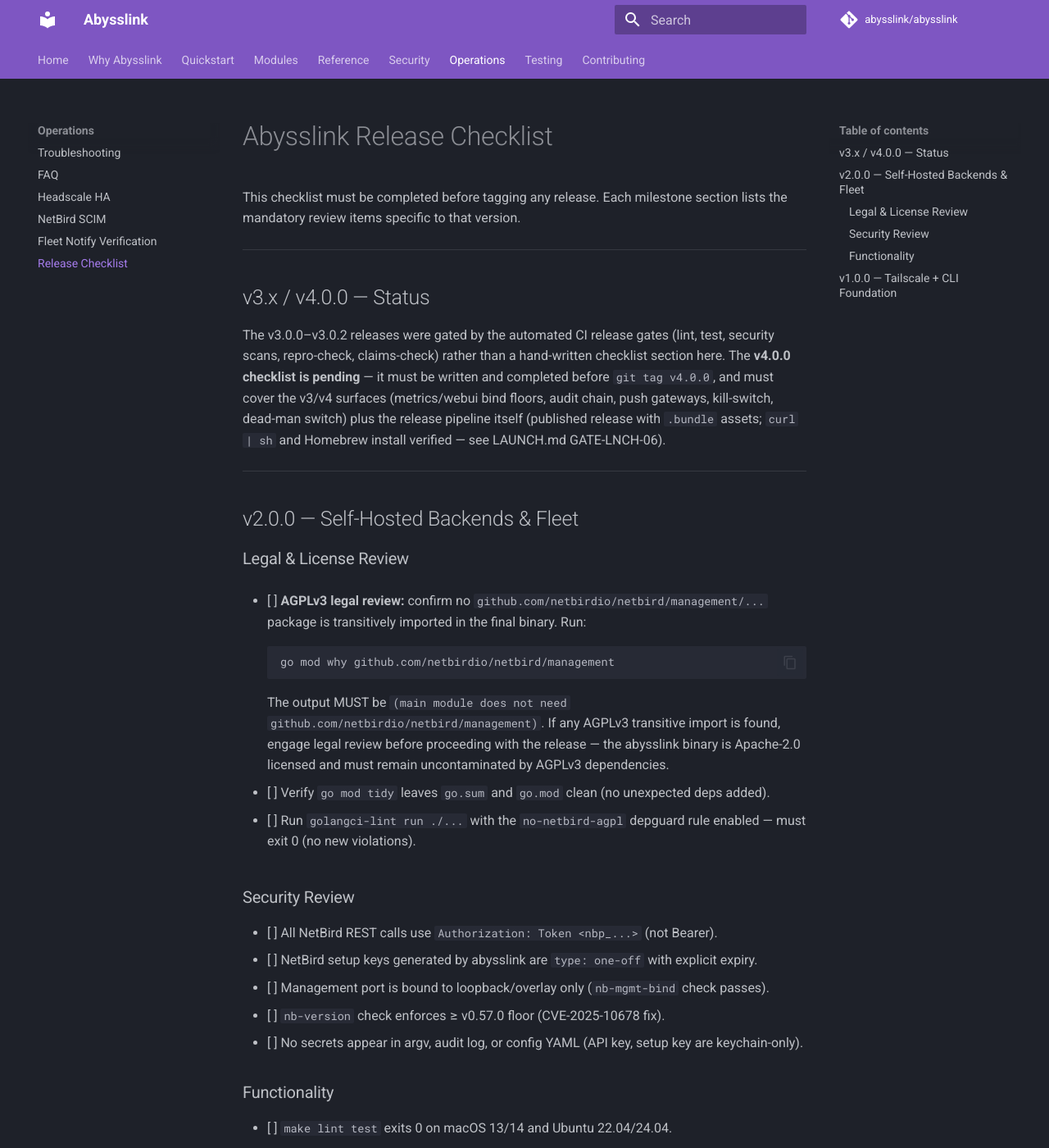
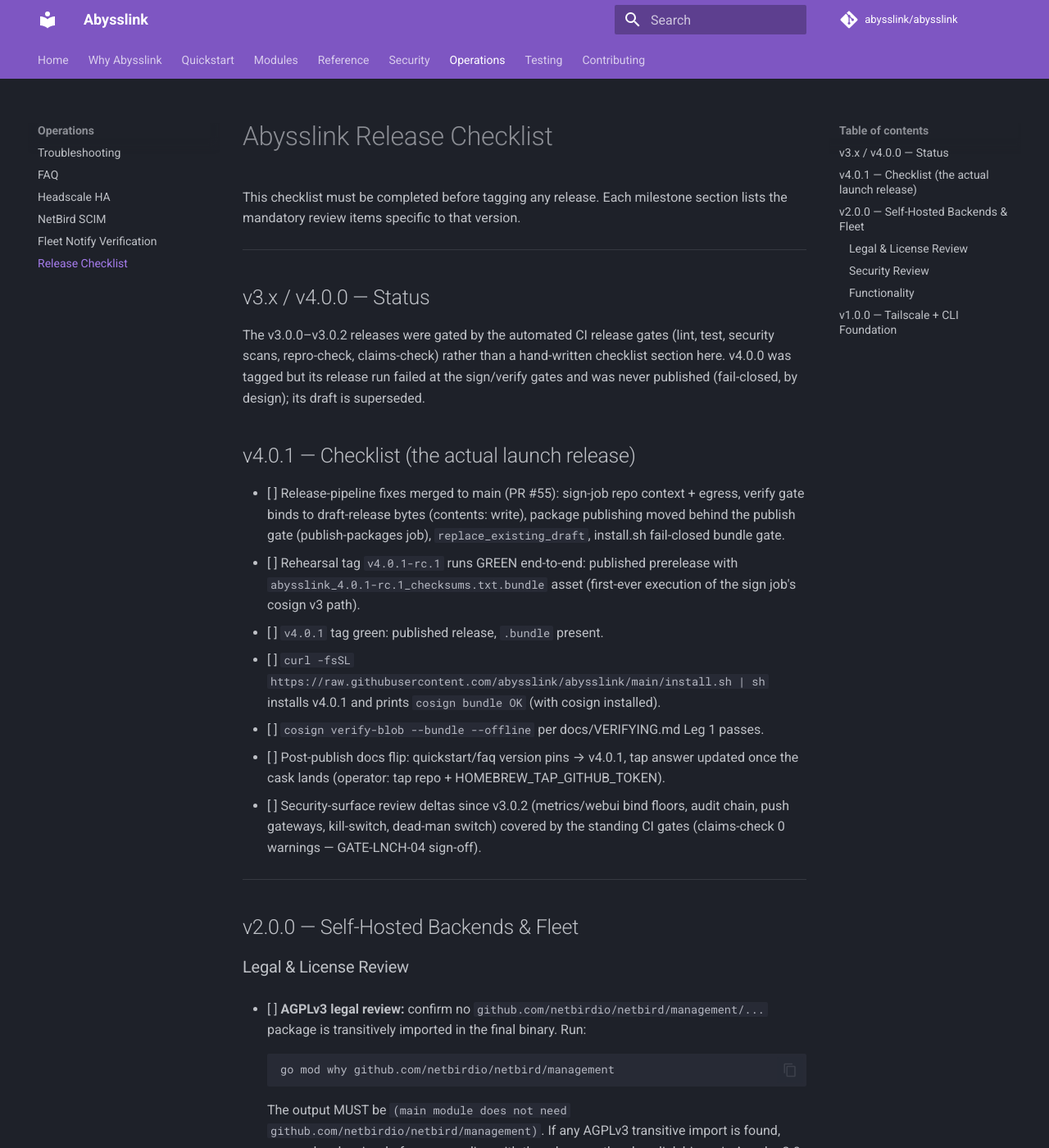
Before and after one commit to abysslink/abysslink, an MkDocs documentation site: the page built from docs/RELEASE-CHECKLIST.md, in a window 1280 px wide and 1400 px high. Shown: the whole window at 82% size. Built offline with MkDocs 1.6.1 and Material for MkDocs 9.7.7, drawn with Linux system fonts in a browser that asks for light colours; comment, search, counter and statistics services are not loaded.

Commit message:
fix(release,docs): verified-gate corrections from the adversarial review
The verify job needs contents: write — GitHub only exposes draft releases to
tokens with push access, so the read-scoped gh draft lookup would have failed
every future tag at the gate. The gate now also cross-checks each released
tarball against the released checksums manifest.

Launch-facing copy fixes: abysslink.dev/install.sh is a parked domain, so all
install commands point at the raw.githubusercontent.com URL the repo actually
controls; README's checksum recipe gets the same SBOM-line anchor as
VERIFYING.md; brew instructions are scoped to macOS (the tap ships a cask);
the dry-run now asserts the generated cask/PKGBUILD files that
publish-packages depends on; RELEASE-CHECKLIST gains the v4.0.1 section and
LAUNCH.md reflects that v4.0.1, not v4.0.0, is the launch release.

Co-Authored-By: Claude Fable 5 <noreply@anthropic.com>
Signed-off-by: mohandoz <mohandoz@users.noreply.github.com>

````diff
--- a/.goreleaser.yaml
+++ b/.goreleaser.yaml
@@ -309,7 +309,7 @@ release:
 
     One-liner installer (runs all of the above automatically):
     ```sh
-    curl -fsSL https://raw.githubusercontent.com/abysslink/abysslink/main/install.sh | bash
+    curl -fsSL https://raw.githubusercontent.com/abysslink/abysslink/main/install.sh | sh
     ```
 
     Self-update from an installed binary:
--- a/docs/RELEASE-CHECKLIST.md
+++ b/docs/RELEASE-CHECKLIST.md
@@ -9,11 +9,27 @@ lists the mandatory review items specific to that version.
 
 The v3.0.0–v3.0.2 releases were gated by the automated CI release gates (lint, test,
 security scans, repro-check, claims-check) rather than a hand-written checklist section
-here. The **v4.0.0 checklist is pending** — it must be written and completed before
-`git tag v4.0.0`, and must cover the v3/v4 surfaces (metrics/webui bind floors, audit
-chain, push gateways, kill-switch, dead-man switch) plus the release pipeline itself
-(published release with `.bundle` assets; `curl | sh` and Homebrew install verified —
-see LAUNCH.md GATE-LNCH-06).
+here. v4.0.0 was tagged but its release run failed at the sign/verify gates and was
+never published (fail-closed, by design); its draft is superseded.
+
+## v4.0.1 — Checklist (the actual launch release)
+
+- [ ] Release-pipeline fixes merged to main (PR #55): sign-job repo context +
+      egress, verify gate binds to draft-release bytes (contents: write),
+      package publishing moved behind the publish gate (publish-packages job),
+      `replace_existing_draft`, install.sh fail-closed bundle gate.
+- [ ] Rehearsal tag `v4.0.1-rc.1` runs GREEN end-to-end: published prerelease
+      with `abysslink_4.0.1-rc.1_checksums.txt.bundle` asset (first-ever
+      execution of the sign job's cosign v3 path).
+- [ ] `v4.0.1` tag green: published release, `.bundle` present.
+- [ ] `curl -fsSL https://raw.githubusercontent.com/abysslink/abysslink/main/install.sh | sh`
+      installs v4.0.1 and prints `cosign bundle OK` (with cosign installed).
+- [ ] `cosign verify-blob --bundle --offline` per docs/VERIFYING.md Leg 1 passes.
+- [ ] Post-publish docs flip: quickstart/faq version pins → v4.0.1, tap answer
+      updated once the cask lands (operator: tap repo + HOMEBREW_TAP_GITHUB_TOKEN).
+- [ ] Security-surface review deltas since v3.0.2 (metrics/webui bind floors,
+      audit chain, push gateways, kill-switch, dead-man switch) covered by the
+      standing CI gates (claims-check 0 warnings — GATE-LNCH-04 sign-off).
 
 ---
 
````
Also changed, not shown: LAUNCH.md (+11 -5 lines), docs/operations/faq.md (+1 -1 lines), docs/quickstart.md (+3 -3 lines), 7 other files.
